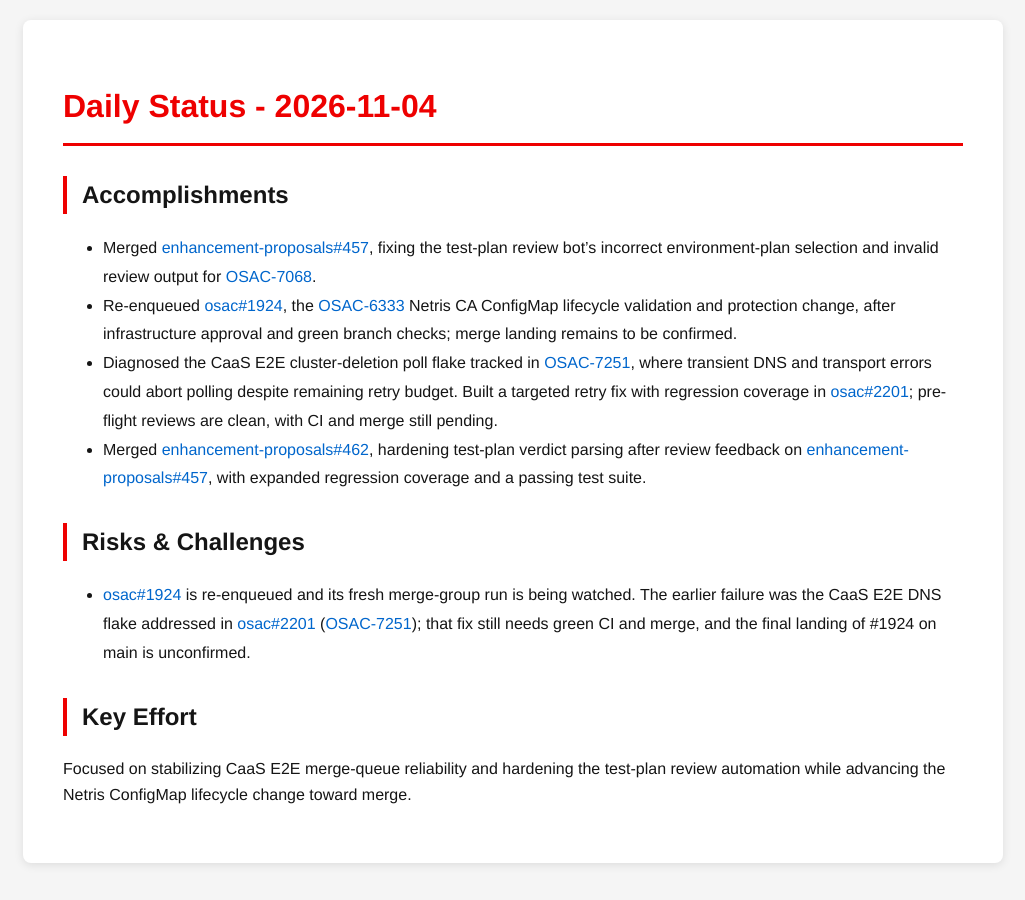
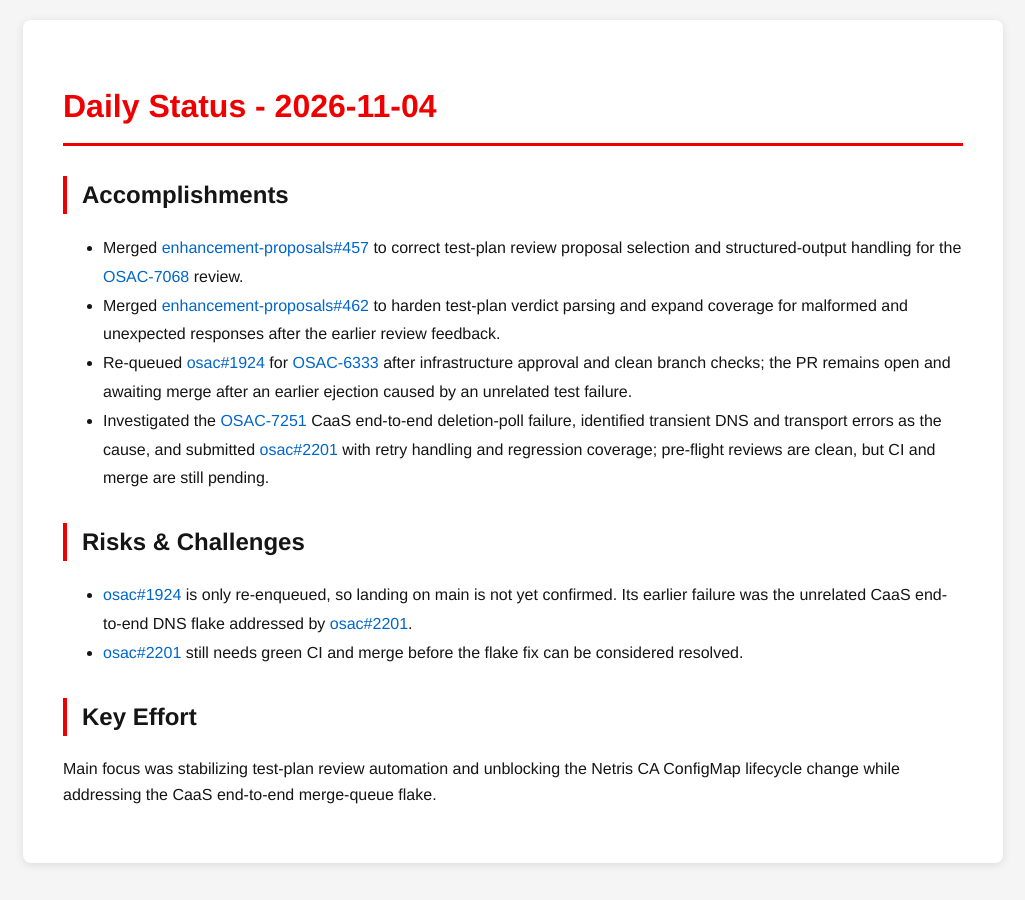
Before and after one commit to tzvatot/daily-status, a Jekyll site: the page built from 2026-11-04.md, in a window 1280 px wide. Shown: the whole page, without its empty margins (127-1152 px from the left). Built offline with Jekyll 4.4.1, drawn with Linux system fonts in a browser that asks for light colours.

Commit message:
Daily status update - 2026-11-04

```diff
--- a/2026-11-04.md
+++ b/2026-11-04.md
@@ -7,13 +7,14 @@ date: 2026-11-04
 # Daily Status - 2026-11-04
 
 ## Accomplishments
-- Merged [enhancement-proposals#457](https://github.com/osac-project/enhancement-proposals/pull/457), fixing the test-plan review bot’s incorrect environment-plan selection and invalid review output for [OSAC-7068](https://redhat.atlassian.net/browse/OSAC-7068).
-- Re-enqueued [osac#1924](https://github.com/osac-project/osac/pull/1924), the [OSAC-6333](https://redhat.atlassian.net/browse/OSAC-6333) Netris CA ConfigMap lifecycle validation and protection change, after infrastructure approval and green branch checks; merge landing remains to be confirmed.
-- Diagnosed the CaaS E2E cluster-deletion poll flake tracked in [OSAC-7251](https://redhat.atlassian.net/browse/OSAC-7251), where transient DNS and transport errors could abort polling despite remaining retry budget. Built a targeted retry fix with regression coverage in [osac#2201](https://github.com/osac-project/osac/pull/2201); pre-flight reviews are clean, with CI and merge still pending.
-- Merged [enhancement-proposals#462](https://github.com/osac-project/enhancement-proposals/pull/462), hardening test-plan verdict parsing after review feedback on [enhancement-proposals#457](https://github.com/osac-project/enhancement-proposals/pull/457), with expanded regression coverage and a passing test suite.
+- Merged [enhancement-proposals#457](https://github.com/osac-project/enhancement-proposals/pull/457) to correct test-plan review proposal selection and structured-output handling for the [OSAC-7068](https://redhat.atlassian.net/browse/OSAC-7068) review.
+- Merged [enhancement-proposals#462](https://github.com/osac-project/enhancement-proposals/pull/462) to harden test-plan verdict parsing and expand coverage for malformed and unexpected responses after the earlier review feedback.
+- Re-queued [osac#1924](https://github.com/osac-project/osac/pull/1924) for [OSAC-6333](https://redhat.atlassian.net/browse/OSAC-6333) after infrastructure approval and clean branch checks; the PR remains open and awaiting merge after an earlier ejection caused by an unrelated test failure.
+- Investigated the [OSAC-7251](https://redhat.atlassian.net/browse/OSAC-7251) CaaS end-to-end deletion-poll failure, identified transient DNS and transport errors as the cause, and submitted [osac#2201](https://github.com/osac-project/osac/pull/2201) with retry handling and regression coverage; pre-flight reviews are clean, but CI and merge are still pending.
 
 ## Risks & Challenges
-- [osac#1924](https://github.com/osac-project/osac/pull/1924) is re-enqueued and its fresh merge-group run is being watched. The earlier failure was the CaaS E2E DNS flake addressed in [osac#2201](https://github.com/osac-project/osac/pull/2201) ([OSAC-7251](https://redhat.atlassian.net/browse/OSAC-7251)); that fix still needs green CI and merge, and the final landing of #1924 on main is unconfirmed.
+- [osac#1924](https://github.com/osac-project/osac/pull/1924) is only re-enqueued, so landing on main is not yet confirmed. Its earlier failure was the unrelated CaaS end-to-end DNS flake addressed by [osac#2201](https://github.com/osac-project/osac/pull/2201).
+- [osac#2201](https://github.com/osac-project/osac/pull/2201) still needs green CI and merge before the flake fix can be considered resolved.
 
 ## Key Effort
-Focused on stabilizing CaaS E2E merge-queue reliability and hardening the test-plan review automation while advancing the Netris ConfigMap lifecycle change toward merge.
+Main focus was stabilizing test-plan review automation and unblocking the Netris CA ConfigMap lifecycle change while addressing the CaaS end-to-end merge-queue flake.
```
